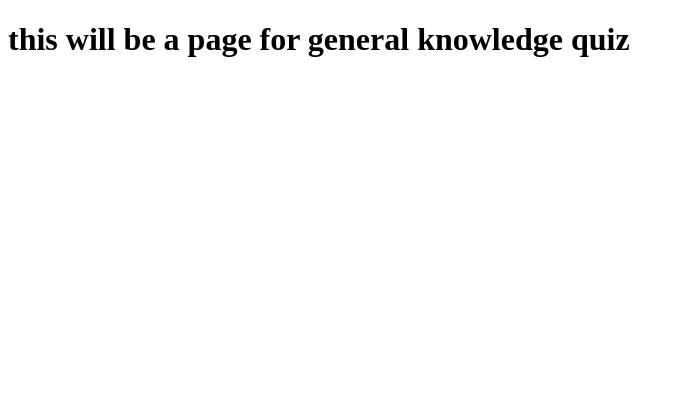
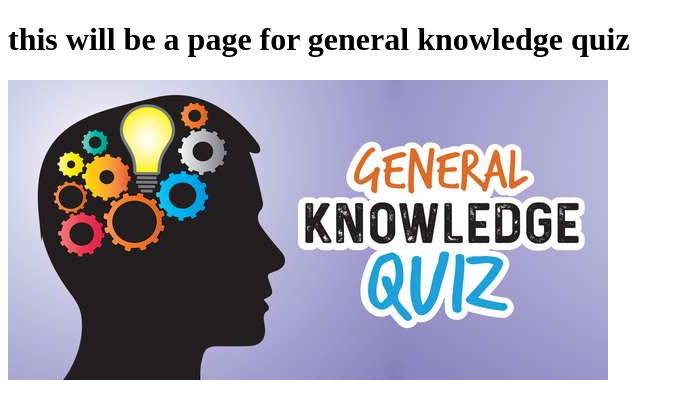
Before and after one commit to muhammed-ajmal-puthanpura/quiz-project, a plain HTML site: page general knowledge.html in a window 1280 px wide. Shown: the whole page, without its empty margins (0-684 px from the left). Drawn offline with Linux system fonts and the light colour scheme.

Commit message:
Update general knowledge.html

```diff
--- a/general knowledge.html
+++ b/general knowledge.html
@@ -7,7 +7,7 @@
 </head>
 <body>
     <h1>this will be a page for general knowledge quiz </h1>
-    <img src="images/general-knowledge.jpg" alt="">
+    <img src="general-knowledge.jpg" alt="">
 
 </body>
 </html>
```
